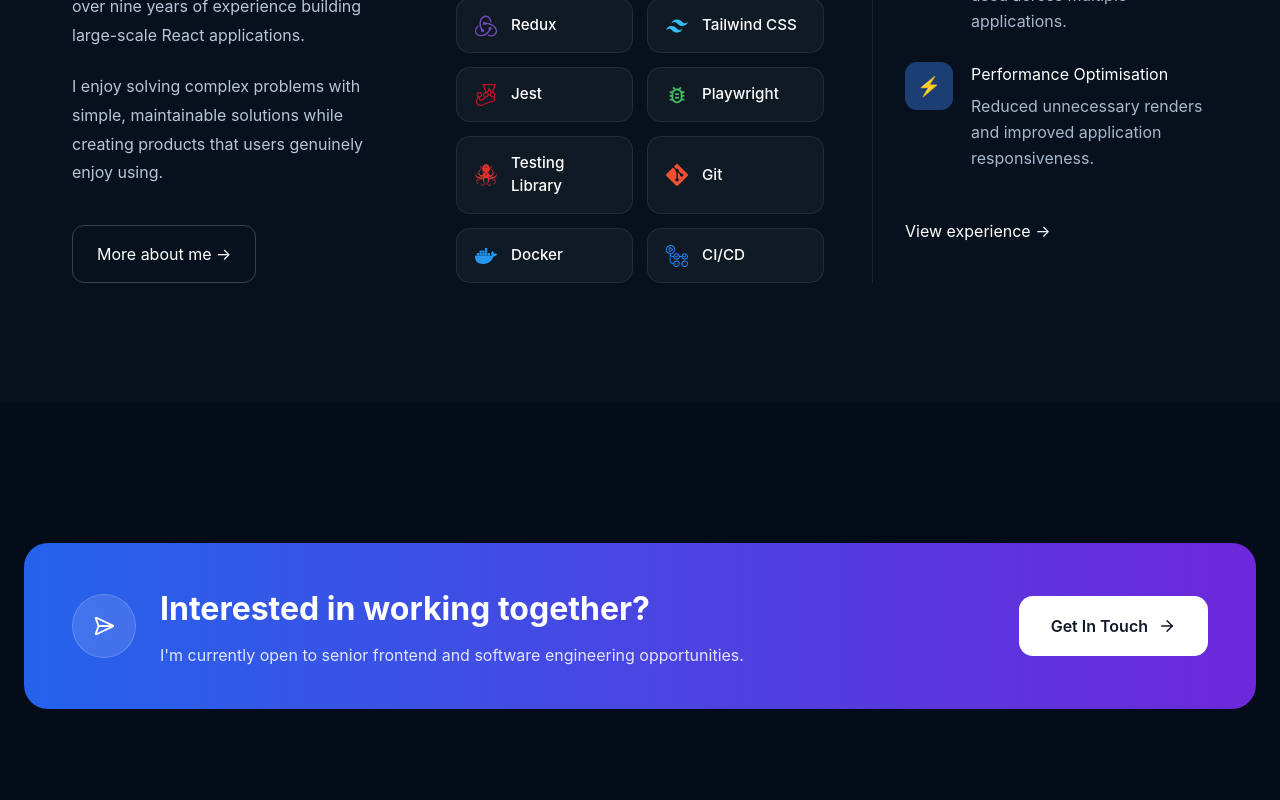
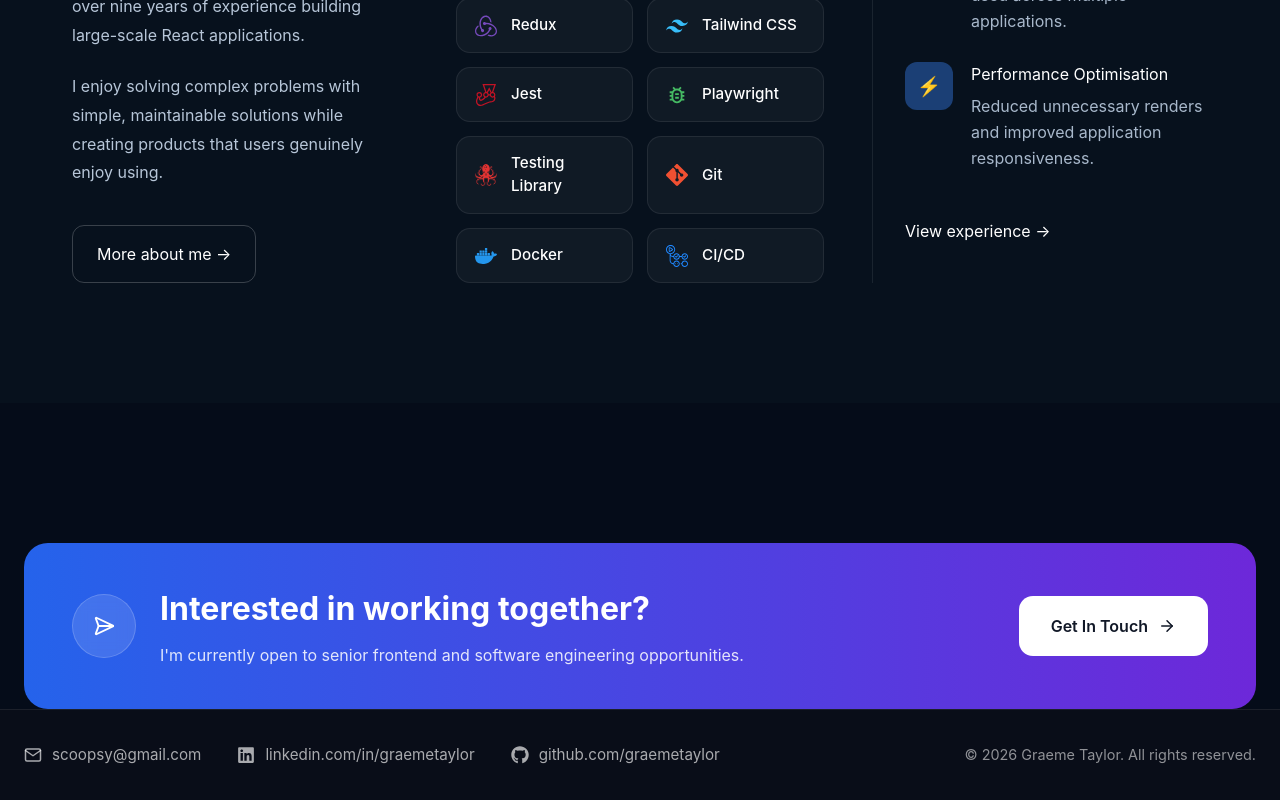
Before and after one commit to graemetaylor50/portfolio, a Next.js app: page / in a window 1280 px wide. Shown: the part 1985-2785 px from the top of the page. Before the commit the page ends 2694 px from the top, so only its background shows below. Built offline with nearby package versions, Linux system fonts and the light colour scheme.

Commit message:
add footer section

```diff
--- /dev/null
+++ b/app/components/Footer/Footer.css
@@ -0,0 +1,54 @@
+.footer {
+    background: #090d18;
+    border-top: 1px solid rgba(255, 255, 255, 0.08);
+}
+
+.footer-content {
+    min-height: 90px;
+
+    display: flex;
+    align-items: center;
+    justify-content: space-between;
+
+    gap: 32px;
+}
+
+.footer-links {
+    display: flex;
+    align-items: center;
+    gap: 36px;
+
+    flex-wrap: wrap;
+}
+
+.footer-link {
+    display: flex;
+    align-items: center;
+    gap: 10px;
+
+    color: rgba(255,255,255,.65);
+
+    text-decoration: none;
+
+    font-size: .95rem;
+
+    transition: color .25s ease;
+}
+
+.footer-link svg {
+    transition: transform .25s ease;
+}
+
+.footer-link:hover {
+    color: white;
+}
+
+.footer-link:hover svg {
+    transform: translateY(-2px);
+}
+
+.copyright {
+    color: rgba(255,255,255,.55);
+    font-size: .9rem;
+    white-space: nowrap;
+}
--- /dev/null
+++ b/app/components/Footer/Footer.tsx
@@ -0,0 +1,55 @@
+import "./Footer.css";
+import { FiMail } from "react-icons/fi";
+import { FaGithub, FaLinkedin } from "react-icons/fa6";
+
+const Footer = () => {
+    return (
+        <footer className="footer">
+            <div className="container">
+
+                <div className="footer-content">
+
+                    <div className="footer-links">
+
+                        <a
+                            href="mailto:YOUR_EMAIL"
+                            className="footer-link"
+                        >
+                            <FiMail size={18} />
+                            <span>scoopsy@gmail.com</span>
+                        </a>
+
+                        <a
+                            href="https://www.linkedin.com/in/graeme-taylor-0414bb27/"
+                            target="_blank"
+                            rel="noopener noreferrer"
+                            className="footer-link"
+                        >
+                            <FaLinkedin size={18} />
+                            <span>linkedin.com/in/graemetaylor</span>
+                        </a>
+
+                        <a
+                            href="https://github.com/graemetaylor50"
+                            target="_blank"
+                            rel="noopener noreferrer"
+                            className="footer-link"
+                        >
+                            <FaGithub size={18} />
+                            <span>github.com/graemetaylor</span>
+                        </a>
+
+                    </div>
+
+                    <p className="copyright">
+                        © {new Date().getFullYear()} Graeme Taylor. All rights reserved.
+                    </p>
+
+                </div>
+
+            </div>
+        </footer>
+    );
+};
+
+export default Footer;
--- a/app/layout.tsx
+++ b/app/layout.tsx
@@ -1,6 +1,7 @@
 import type { Metadata } from "next";
 import { Geist, Geist_Mono } from "next/font/google";
 import Header from "./components/Header/Header";
+import Footer from "./components/Footer/Footer";
 import "./globals.css";
 
 const geistSans = Geist({
@@ -31,6 +32,7 @@ export default function RootLayout({
       <body className="min-h-full flex flex-col">
         <Header />
         {children}
+        <Footer />
       </body>
     </html>
   );
```
